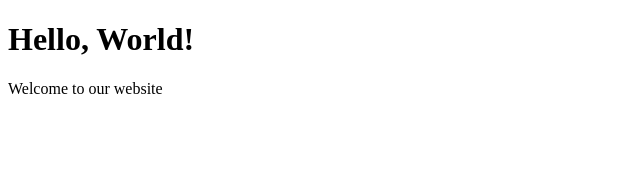
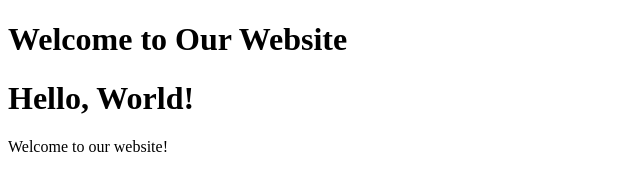
Before and after one commit to AmmaarWarsi/my-website, a plain HTML site: page index.html in a window 1280 px wide. Shown: the whole page, without its empty margins (0-640 px from the left). Drawn offline with Linux system fonts and the light colour scheme.

Commit message:
Updated Heading

```diff
--- a/index.html
+++ b/index.html
@@ -6,7 +6,8 @@
     <title>My Website</title>
 </head>
 <body>
+    <h1>Welcome to Our Website</h1><!--Upadated Heading-->
     <h1>Hello, World!</h1>
-    <p>Welcome to our website</p><!-- New Line Added -->
+    <p>Welcome to our website!</p>
 </body>
 </html>
```
